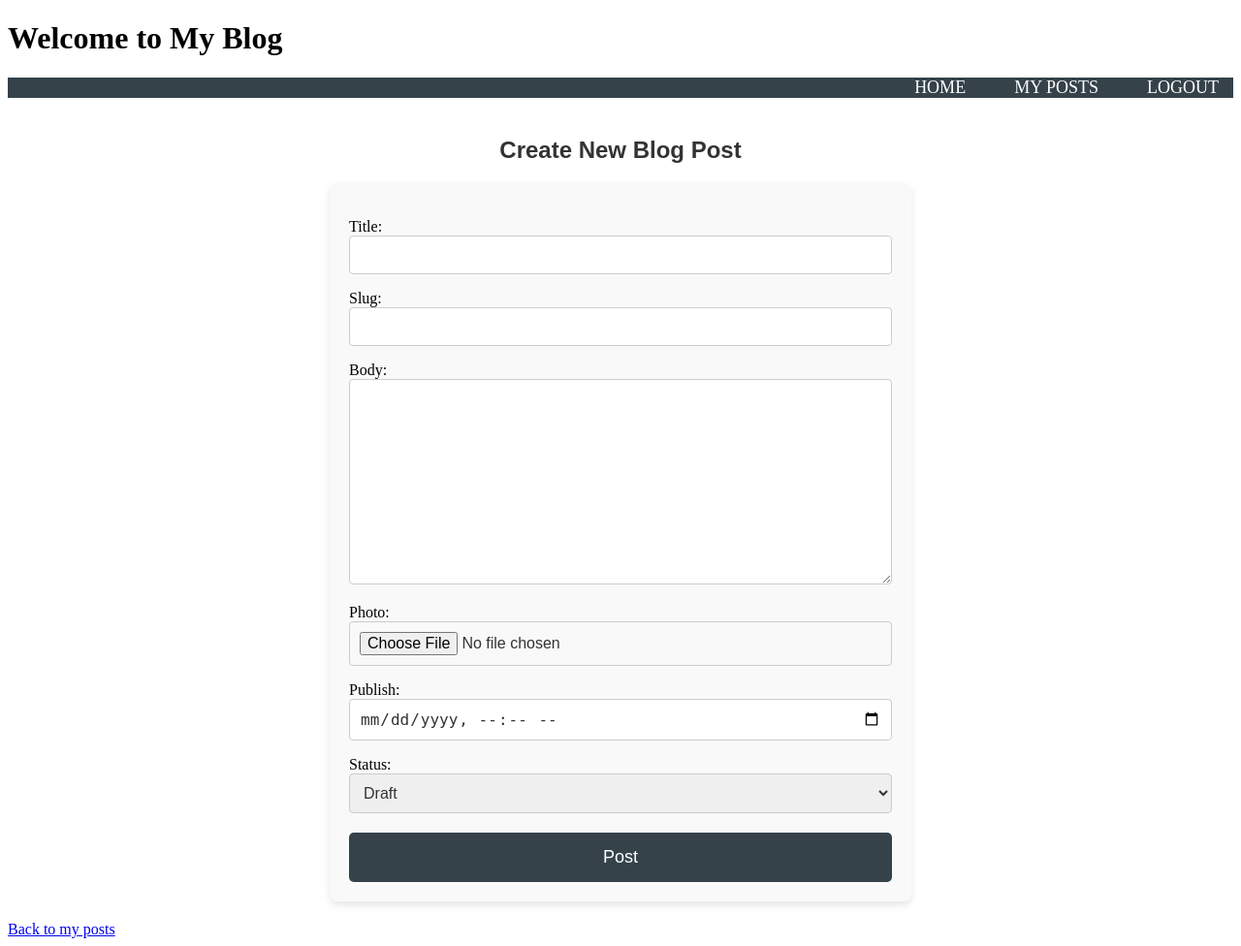
After one commit to SarraMN/Django-Post-Site, a Django app: page /blog/create/ in a window 1280 px wide. The commit adds this page. Shown: the whole page at 97% size. Run offline with Django 5.2, Linux system fonts and the light colour scheme; the visitor is signed in with stand-in values (Sample User, id 1).

Commit message:
add crud for blog

```diff
--- /dev/null
+++ b/blog/forms.py
@@ -0,0 +1,13 @@
+from django import forms
+from .models import Post
+
+class PostForm(forms.ModelForm):
+    class Meta:
+        model = Post
+        fields = ['title', 'slug', 'body', 'photo', 'publish', 'status']  # Include 'publish' field
+
+    # You can also apply additional customizations if needed, like widgets for styling
+    publish = forms.DateTimeField(
+        widget=forms.DateTimeInput(attrs={'type': 'datetime-local'}),  # Display datetime in a local input format
+        required=True
+    )
--- a/blog/templates/blog/base.html
+++ b/blog/templates/blog/base.html
@@ -40,6 +40,90 @@
         nav ul li a:hover {
             color: #ed3978; /* Ensure text stays white on hover */
         }
+
+        /* Style for the back-links container */
+        .back-links {
+            display: flex; /* Use flexbox to arrange links side by side */
+            justify-content: flex-start; /* Align links to the left */
+            gap: 30px; /* Add space between the links */
+            margin-top: 20px; /* Add space above the links */
+            margin-bottom: 20px; /* Add space below the links */
+        }
+
+        /* Style for each individual link */
+        .back-link {
+            font-size: 16px; /* Set font size */
+            color: #007bff; /* Blue color for the links */
+            transition: color 0.3s ease; /* Smooth transition for color change */
+        }
+
+        .back-link:hover {
+            color: #0056b3; /* Darker blue on hover */
+        }
+
+        /************ add blog form***************/
+        .form-container {
+            max-width: 600px;
+            margin: 0 auto;
+            padding: 20px;
+        }
+        /* Style for individual error messages */
+        .errorlist li {
+            color:red;
+        }
+
+        /* Styling for the form heading */
+        .form-header {
+            text-align: center;
+            color: #333;
+            font-family: 'Arial', sans-serif;
+            margin-bottom: 20px;
+        }
+
+        /* Styling for the form */
+        .create-post-form {
+            background-color: #f9f9f9;
+            padding: 20px;
+            border-radius: 8px;
+            box-shadow: 0 4px 8px rgba(0, 0, 0, 0.1);
+        }
+
+        /* Style the individual form fields (inputs, textareas) */
+        .create-post-form .form-group {
+            margin-bottom: 20px;
+        }
+
+        .create-post-form input, .create-post-form textarea, .create-post-form select {
+            width: 100%;
+            padding: 10px;
+            border-radius: 4px;
+            border: 1px solid #ccc;
+            font-size: 16px;
+            color: #333;
+            box-sizing: border-box;
+        }
+
+        /* Add some margin between form fields */
+        .create-post-form .form-group + .form-group {
+            margin-top: 15px;
+        }
+
+        /* Submit button styling */
+        .create-post-form button {
+            width: 100%;
+            padding: 15px;
+            background-color: #35424a;
+            color: white;
+            border: none;
+            border-radius: 5px;
+            font-size: 18px;
+            cursor: pointer;
+            transition: background-color 0.3s;
+        }
+
+        .create-post-form button:hover {
+            background-color: #0056b3;
+        }
     </style>
 </head>
 <body>
@@ -47,10 +131,13 @@
         <h1>Welcome to My Blog</h1>
         <nav>
             <ul>
+                <li><a href="{% url 'blog:post_list' %}">Home</a></li>
+                <li><a href="{% url 'blog:user_posts' %}">My Posts</a></li>
                 <li><a href="{% url 'authentication:logout' %}">Logout</a></li>
             </ul>
         </nav>
     </header>
+
     <main>
         {% block content %}
         {% endblock %}
--- /dev/null
+++ b/blog/templates/blog/create_post.html
@@ -0,0 +1,16 @@
+{% extends 'blog/base.html' %}
+
+{% block content %}
+    <div class="form-container">
+        <h2 class="form-header">Create New Blog Post</h2>
+        <form method="post" enctype="multipart/form-data" class="create-post-form">
+            {% csrf_token %}
+            <div class="form-group">
+                {{ form.as_p }}
+            </div>
+            <button type="submit" class="btn btn-primary"> Post</button>
+
+        </form>
+    </div>
+    <a href="{% url 'blog:user_posts' %}">Back to my posts</a>
+{% endblock %}
--- a/blog/templates/blog/detail.html
+++ b/blog/templates/blog/detail.html
@@ -3,10 +3,14 @@
 {% block title %}{{ post.title }}{% endblock %}
 
 {% block content %}
+  <div class="back-links">
+    <a href="{% url 'blog:post_list' %}" class="back-link">Back to all posts</a>
+    <a href="{% url 'blog:user_posts' %}" class="back-link">Back to my posts</a>
+  </div>
   <article>
     <h2>{{ post.title }}</h2>
     <p><small>Published {{ post.publish }} by {{ post.author }}</small></p>
     <p>{{ post.body|linebreaks }}</p>
   </article>
-  <a href="{% url 'blog:post_list' %}">Back to all posts</a>
+
 {% endblock %}
--- a/blog/urls.py
+++ b/blog/urls.py
@@ -7,4 +7,7 @@ urlpatterns = [
     path('', views.post_list, name='post_list'),
     path('<int:id>/', views.post_detail, name='post_detail'),
     path('like/<int:post_id>/', views.like_post, name='like_post'),
+    path('my-posts/', views.user_posts, name='user_posts'),  # New route for user-specific posts
+    path('create/', views.create_post, name='create_post'),
+
 ]
--- a/blog/views.py
+++ b/blog/views.py
@@ -1,11 +1,16 @@
+
 from django.shortcuts import render, get_object_or_404,redirect
 from .models import Post,Like
+from django.contrib.auth.decorators import login_required
+from .forms import PostForm
 
+@login_required
 def post_list(request):
     posts = Post.objects.all()
     #posts = Post.objects.filter(publish=2024)
     return render(request, 'blog/list.html', {'posts': posts})
 
+@login_required
 def post_detail(request, id):
     post = get_object_or_404(Post, id=id)
     return render(request, 'blog/detail.html', {'post': post})
@@ -16,3 +21,22 @@ def like_post(request, post_id):
     if not Like.objects.filter(post=post, user=request.user).exists():
         Like.objects.create(post=post, user=request.user)
     return redirect('blog:post_list')  # Redirect back to the post list page
+
+@login_required
+def user_posts(request):
+    posts = Post.objects.filter(author=request.user)
+    return render(request, 'blog/user_posts.html', {'posts': posts})
+
+@login_required
+def create_post(request):
+    if request.method == 'POST':
+        form = PostForm(request.POST, request.FILES)
+        if form.is_valid():
+            post = form.save(commit=False)
+            post.author = request.user  # Set the logged-in user as the author
+            post.save()
+            return redirect('blog:user_posts')  # Redirect to the user's posts page
+    else:
+        form = PostForm()
+
+    return render(request, 'blog/create_post.html', {'form': form})
--- a/mysite/settings.py
+++ b/mysite/settings.py
@@ -136,3 +136,5 @@ STATIC_URL = 'static/'
 # https://docs.djangoproject.com/en/5.1/ref/settings/#default-auto-field
 
 DEFAULT_AUTO_FIELD = 'django.db.models.BigAutoField'
+
+LOGIN_URL =''
```
Also changed, not shown: blog/static/css/style.css (+59 -0 lines), blog/templates/blog/list.html (+9 -0 lines), blog/templates/blog/user_posts.html (added, +27 -0 lines), blog_photos/josiDog.png (added).
